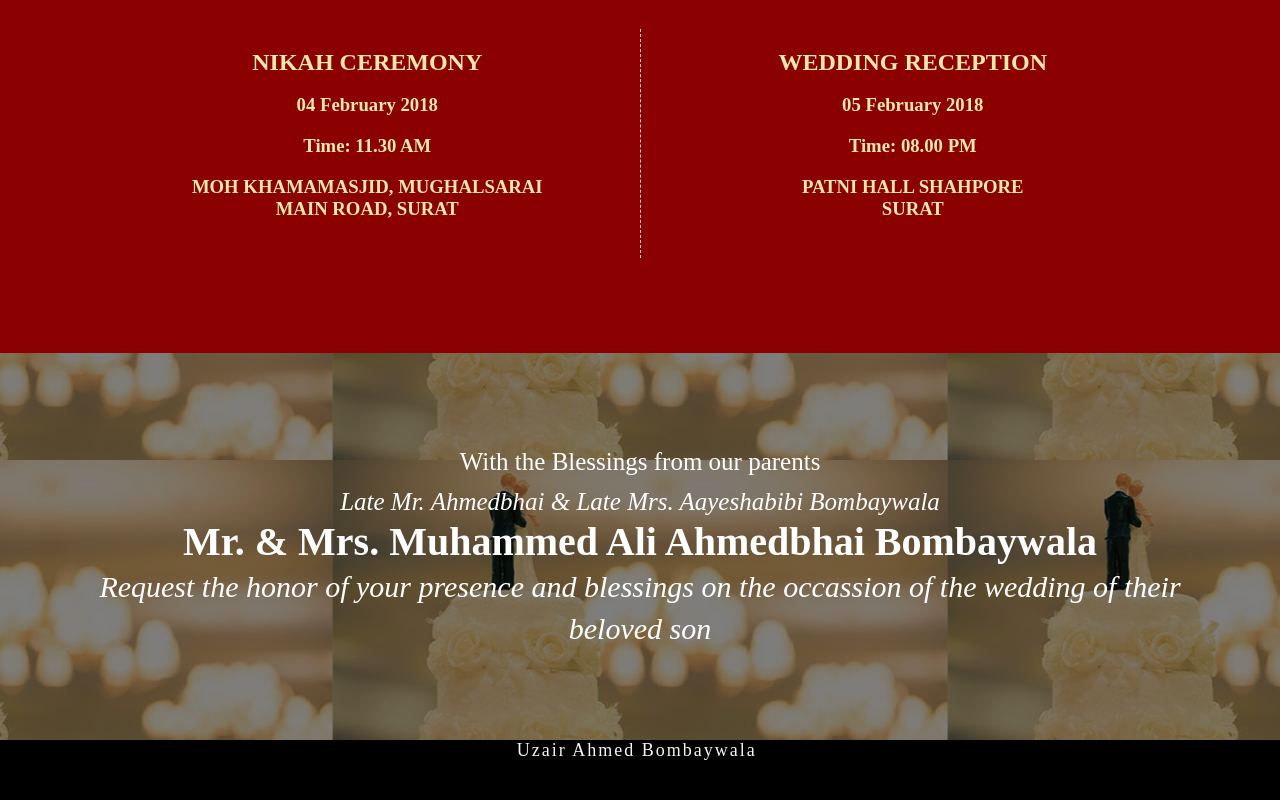
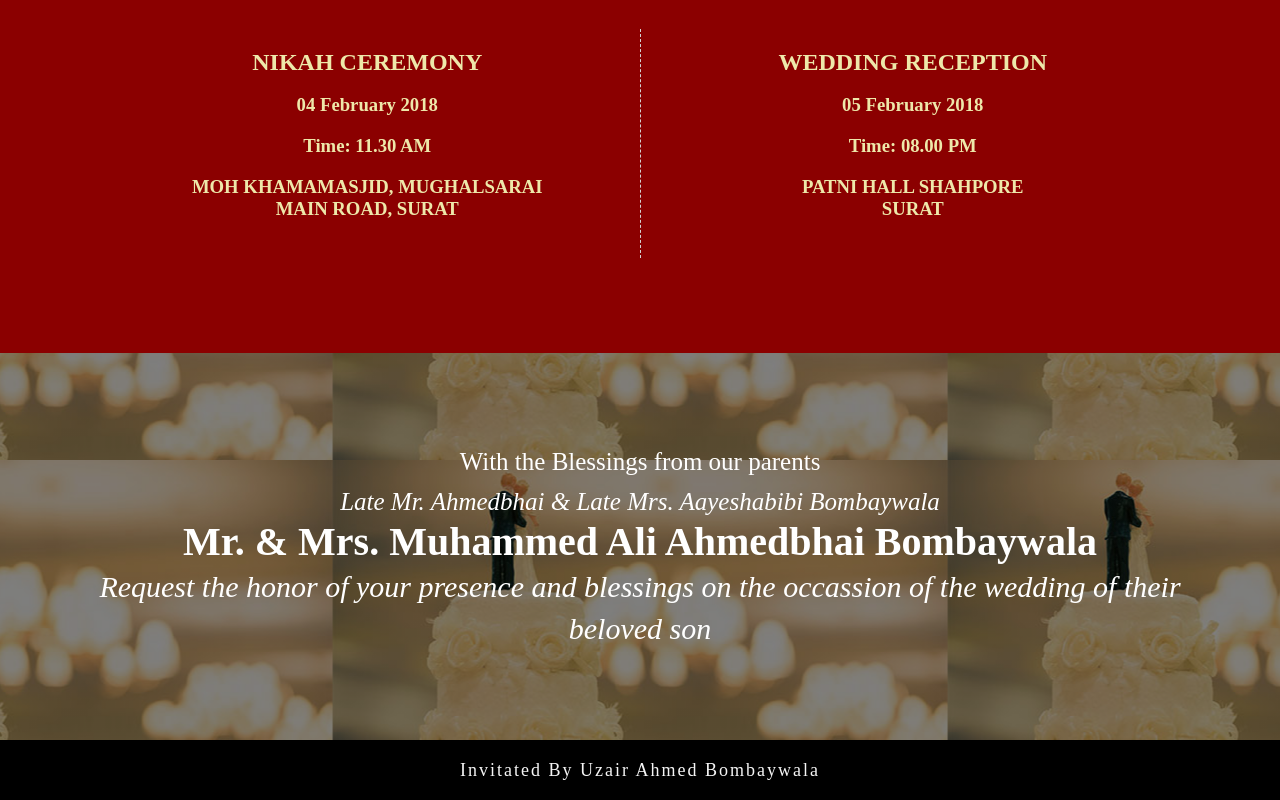
Before and after one commit to uzair2912/UR-wedding-invitation, a plain HTML site: page index.html in a window 1280 px wide. Shown: the part 2254-3054 px from the top of the page. Drawn offline with nearby package versions, Linux system fonts and the light colour scheme.

Commit message:
typo error

```diff
--- a/index.html
+++ b/index.html
@@ -153,7 +153,7 @@
 
         <!-- Footer -->
         <footer id="footer" class="contact">
-            <pInvitated By
+            <p> Invitated By
                 <a href="#" title="Naman Tiwari" target="_blank" class="contact">
                     Uzair Ahmed Bombaywala
                 </a>
```
